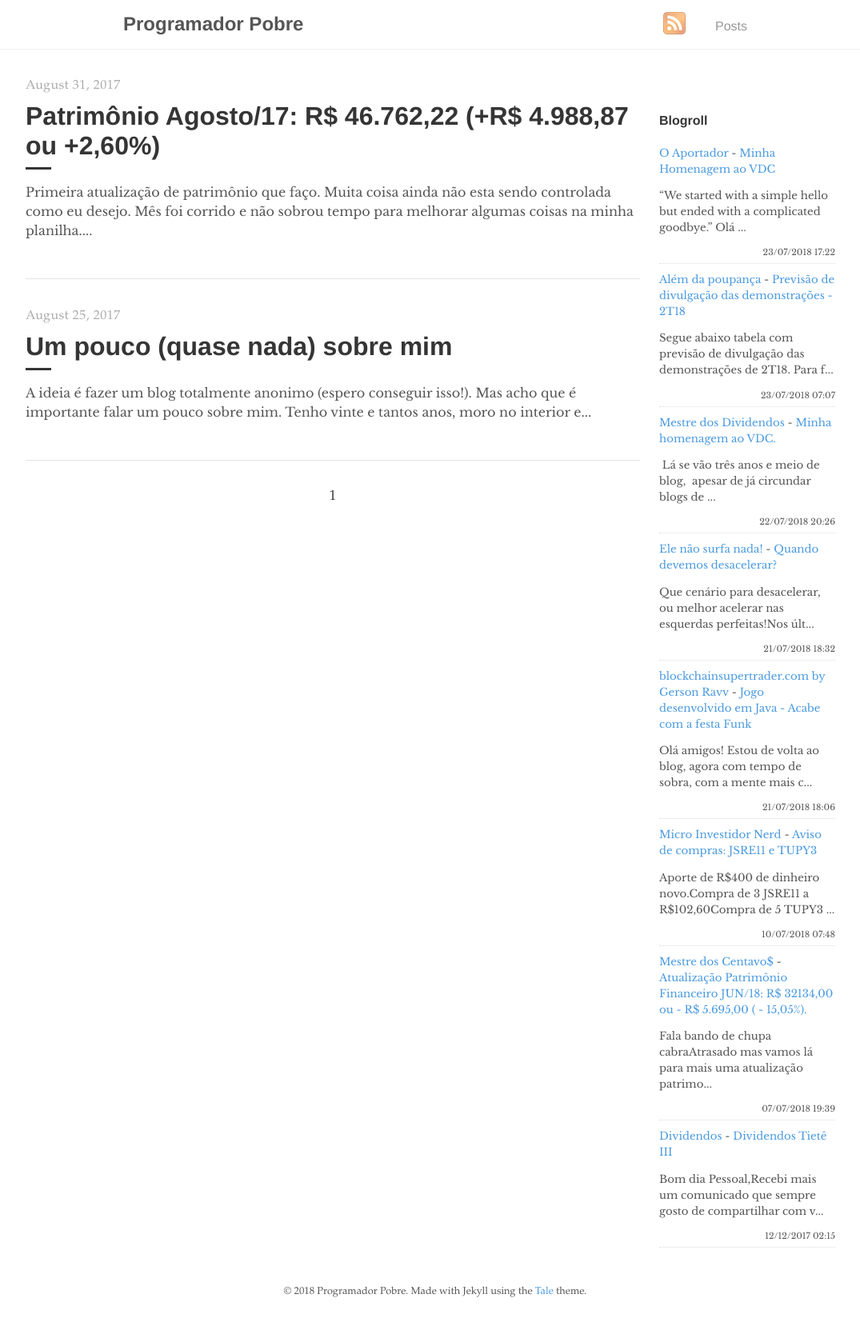
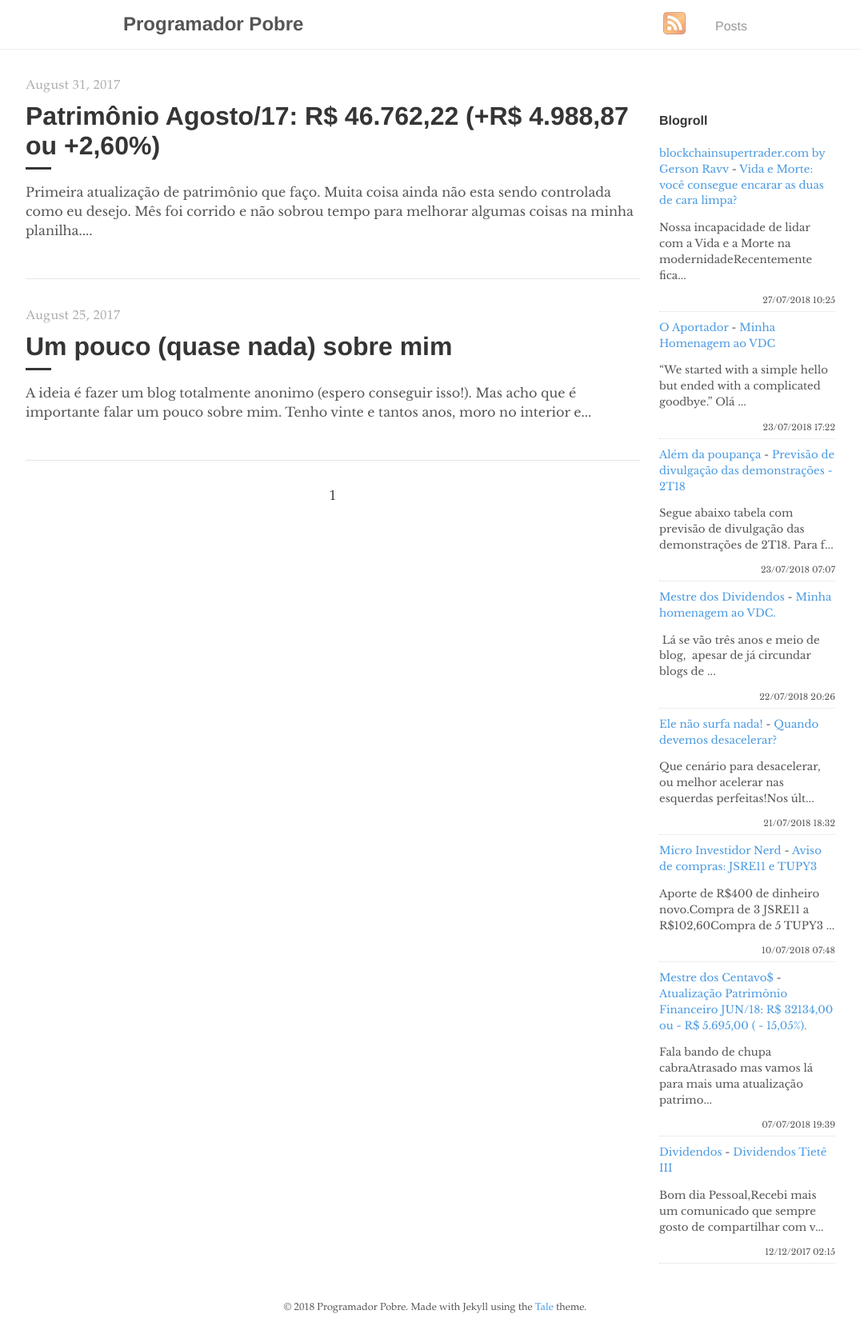
Before and after one commit to programadorpobre/programadorpobre.github.io, a Jekyll site: the page built from index.html, in a window 1280 px wide. Shown: the whole page at 80% size, without its empty margins (96-1171 px from the left). Built offline with Jekyll 4.4.1, drawn with Linux system fonts in a browser that asks for light colours; the list of posts is cut into pages by our own code; comment, search, counter and statistics services are not loaded.

Commit message:
[ci skip] travis #356

```diff
--- a/_includes/feed-entries.html
+++ b/_includes/feed-entries.html
@@ -1,3 +1,8 @@
+<div class="feed-entry">
+    <a class="feed-entry-site-name" href="http://www.blockchainsupertrader.com/">blockchainsupertrader.com by Gerson Ravv</a> - <a class="feed-entry-title" href="http://www.blockchainsupertrader.com/2018/07/vida-e-morte-voce-consegue-encarar-as.html">Vida e Morte: você consegue encarar as duas de cara limpa?</a>
+    <p class="feed-entry-summary">Nossa incapacidade de lidar com a Vida e a Morte na modernidadeRecentemente fica...</p>
+    <time datetime="2018-07-27T10:25:00.001-03:00">27/07/2018 10:25</time>
+</div>
 <div class="feed-entry">
     <a class="feed-entry-site-name" href="https://oaportadorfinanceiro.blogspot.com/">O Aportador</a> - <a class="feed-entry-title" href="https://oaportadorfinanceiro.blogspot.com/2018/07/minha-homenagem-ao-vdc.html">Minha Homenagem ao VDC</a>
     <p class="feed-entry-summary">“We started with a simple hello but ended with a complicated goodbye.”&nbsp;Olá ...</p>
@@ -19,11 +24,6 @@
     <time datetime="2018-07-21T18:32:00.001-03:00">21/07/2018 18:32</time>
 </div>
 <div class="feed-entry">
-    <a class="feed-entry-site-name" href="http://www.blockchainsupertrader.com/">blockchainsupertrader.com by Gerson Ravv</a> - <a class="feed-entry-title" href="http://www.blockchainsupertrader.com/2018/07/jogo-desenvolvido-em-java-acabe-com.html">Jogo desenvolvido em Java - Acabe com a festa Funk</a>
-    <p class="feed-entry-summary">Olá amigos! Estou de volta ao blog, agora com tempo de sobra, com a mente mais c...</p>
-    <time datetime="2018-07-21T18:06:00.001-03:00">21/07/2018 18:06</time>
-</div>
-<div class="feed-entry">
     <a class="feed-entry-site-name" href="https://microinvestidornerd.blogspot.com/">Micro Investidor Nerd</a> - <a class="feed-entry-title" href="https://microinvestidornerd.blogspot.com/2018/07/aviso-de-compras-jsre11-e-tupy3.html">Aviso de compras: JSRE11 e TUPY3</a>
     <p class="feed-entry-summary">Aporte de R$400 de dinheiro novo.Compra de 3 JSRE11 a R$102,60Compra de 5 TUPY3 ...</p>
     <time datetime="2018-07-10T07:48:00.001-07:00">10/07/2018 07:48</time>
```
